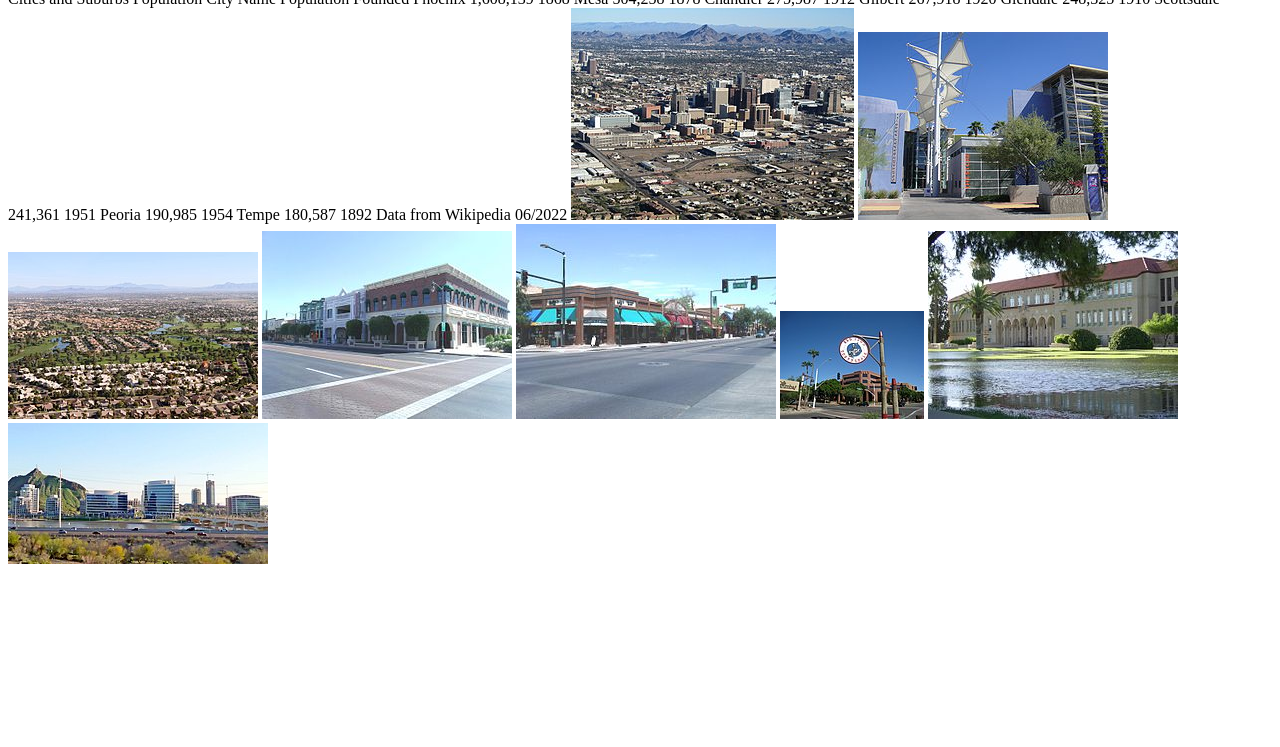
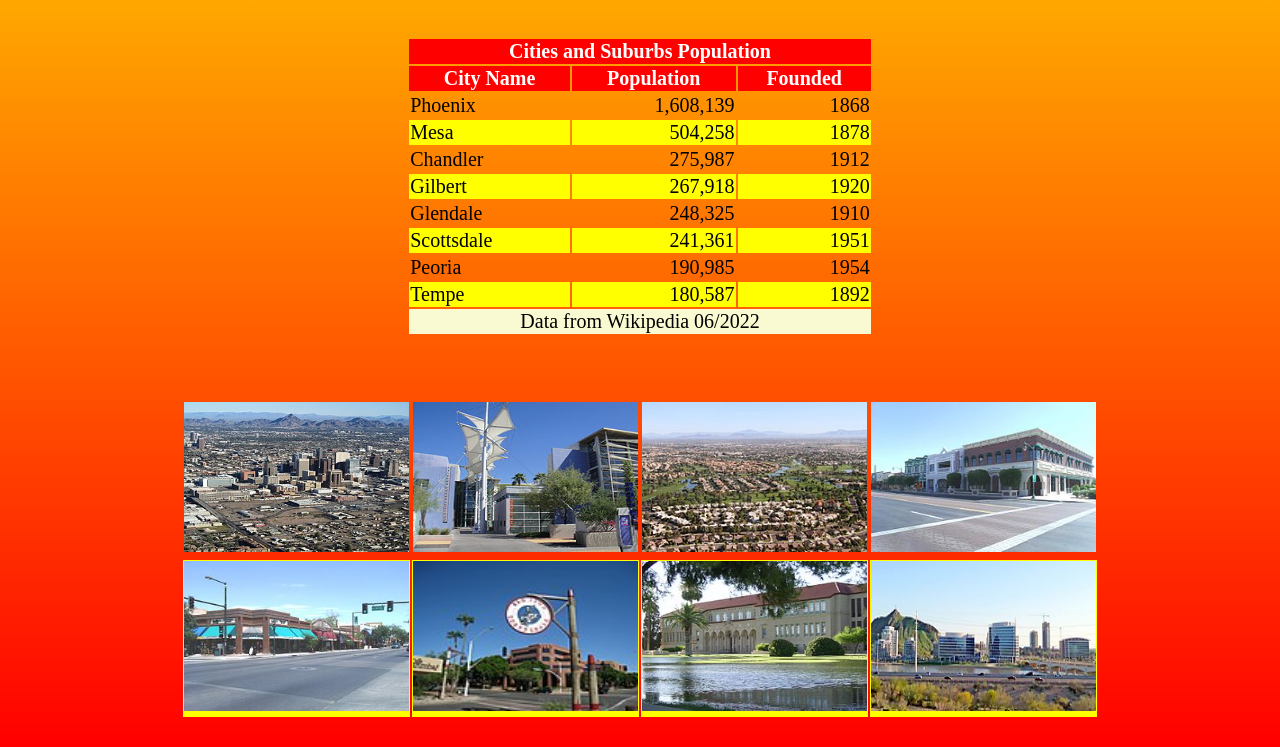
Before and after one commit to adresler1/CIS133DA_Spring24, a plain HTML site: page week5/population.html in a window 1280 px wide. Shown: the part 386-1133 px from the top of the page. Before the commit the page ends 962 px from the top, so only its background shows below. Drawn offline with Linux system fonts and the light colour scheme.

Commit message:
Add files via upload

```diff
--- a/week5/grades.css
+++ b/week5/grades.css
@@ -9,7 +9,7 @@ Abe Dresler 29Feb2024
 }
 
 table {
-    width:35%;
+    width:30%;
     border-collapse: collapse;
 }
 
--- /dev/null
+++ b/week5/population.css
@@ -0,0 +1,49 @@
+/* population.html CSS styles sheet
+    Abe Dresler 01Mar24
+*/
+
+* {
+    font-size:20px;
+}
+
+body {
+    background-image: linear-gradient(to bottom, yellow, red);
+}
+
+.center {
+    margin-left: auto;
+    margin-right: auto;
+}
+
+.cityImg {
+    width:225px;
+    height:150px;
+}
+
+table {
+        width: 40%;
+        height:40px;
+        font-size: 15px;
+        padding: 20px;
+        border-collapse:spacing;
+}
+
+tbody tr:nth-child(even) {
+    background-color: yellow;
+}
+
+tfoot {
+    text-align:center;
+    color:black;
+    background-color:lightgoldenrodyellow;
+}
+
+thead {
+    text-align: center;
+    color: white;
+    background-color: red;
+}
+
+.td-right {
+    text-align:right;
+}
--- a/week5/population.html
+++ b/week5/population.html
@@ -1,10 +1,15 @@
+<!--
+    POPULATION.HTML
+    Abe Dresler 29Feb24
+-->
+
 <!DOCTYPE html>
 <html lang="en">
 <head>
     <meta charset="UTF-8">
     <meta http-equiv="X-UA-Compatible" content="IE=edge">
     <meta name="viewport" content="width=device-width, initial-scale=1.0">
-    <link rel="stylesheet" href="style5.css">
+    <link rel="stylesheet" href="population.css">
     <title>Phoenix Metro Area Populations</title>
 </head>
 <body>
@@ -21,53 +26,111 @@
         area. The gross domestic product of the Phoenix Metropolitan Area was $255 billion in 2018, 16th largest amongst metro areas in the United States.
     </p>
 
-Cities and Suburbs Population
-City Name
-Population
-Founded
+        <!-- POPULATION TABLE -->
+        <table border="0" class="center">
+            <thead>
+                <tr>
+                    <th colspan="3">Cities and Suburbs Population</th>
+                <tr>
+                    <th>City Name</th>
+                    <th>Population</th>
+                    <th>Founded</th>
+                </tr>
+            </thead>
 
-Phoenix
-1,608,139
-1868
+            <tbody>
+                <tr>
+                    <td>Phoenix</td>
+                    <td class="td-right">1,608,139</td>
+                    <td class="td-right">1868</td>
+                </tr>
 
-Mesa
-504,258
-1878
+                <tr>
+                    <td>Mesa</td>
+                    <td class="td-right">504,258</td>
+                    <td class="td-right">1878</td>
+                </tr>
 
-Chandler
-275,987
-1912
+                <tr>
+                    <td>Chandler</td>
+                    <td class="td-right">275,987</td>
+                    <td class="td-right">1912</td>
+                </tr>
 
-Gilbert
-267,918
-1920
+                <tr>
+                    <td>Gilbert</td>
+                    <td class="td-right">267,918</td>
+                    <td class="td-right">1920</td>
+                </tr>
 
-Glendale
-248,325
-1910
+                <tr>
+                    <td>Glendale</td>
+                    <td class="td-right">248,325</td>
+                    <td class="td-right">1910</td>
+                </tr>
 
-Scottsdale
-241,361
-1951
+                <tr>
+                    <td>Scottsdale</td>
+                    <td class="td-right">241,361</td>
+                    <td class="td-right">1951</td>
+                </tr>
 
-Peoria
-190,985
-1954
+                <tr>
+                    <td>Peoria</td>
+                    <td class="td-right">190,985</td>
+                    <td class="td-right">1954</td>
+                </tr>
 
-Tempe
-180,587
-1892
+                <tr>
+                    <td>Tempe</td>
+                    <td class="td-right">180,587</td>
+                    <td class="td-right">1892</td>
+                </tr>
+            </tbody>
 
-Data from Wikipedia 06/2022
+            <tfoot>
+                <tr>
+                    <td colspan="3">Data from Wikipedia 06/2022</td>
+                </tr>
+            </tfoot>
+        </table>
 
+        <br>
+
+        <!-- IMAGES TABLE -->
+        <table class="center">
+            <!-- FIRST ROW OF IMAGES -->
+            <tr>
+                <td>
                     <img class="cityImg" src="./images/phoenix.jpg" alt="Picture of the city of Phoenix" title="Phoenix">
+                </td>
+                <td>
                     <img class="cityImg" src="./images/mesa.jpg" alt="Picture of the city of Mesa"  title="Mesa">
+                </td>
+                <td>
                     <img class="cityImg" src="./images/chandler.jpg" alt="Picture of the city of Chandler"  title="Chandler">
+                </td>
+                <td>
                     <img class="cityImg" src="./images/gilbert.jpg" alt="Picture of the city of Gilbert"  title="Gilbert">
+                </td>
+            </tr>
+
+            <!-- SECOND ROW OF IMAGES -->
+            <tr>
+                <td>
                     <img class="cityImg" src="./images/glendale.jpg" alt="Picture of the city of Glendale"  title="Glendale">
+                </td>
+                <td>
                     <img class="cityImg" src="./images/scottsdale.jpg" alt="Picture of the city of Scottdale"  title="Scottsdale">
+                </td>
+                <td>
                     <img class="cityImg" src="./images/peoria.jpg" alt="Picture of the city of Peoria"  title="Peoria">
+                </td>
+                <td>
                     <img class="cityImg" src="./images/tempe.jpg" alt="Picture of the city of Tempe"  title="Tempe">
+                </td>
+            </tr>
+        </table>
 
 </body>
 </html>
```
Lines whose indentation alone changed are shown as unchanged.
